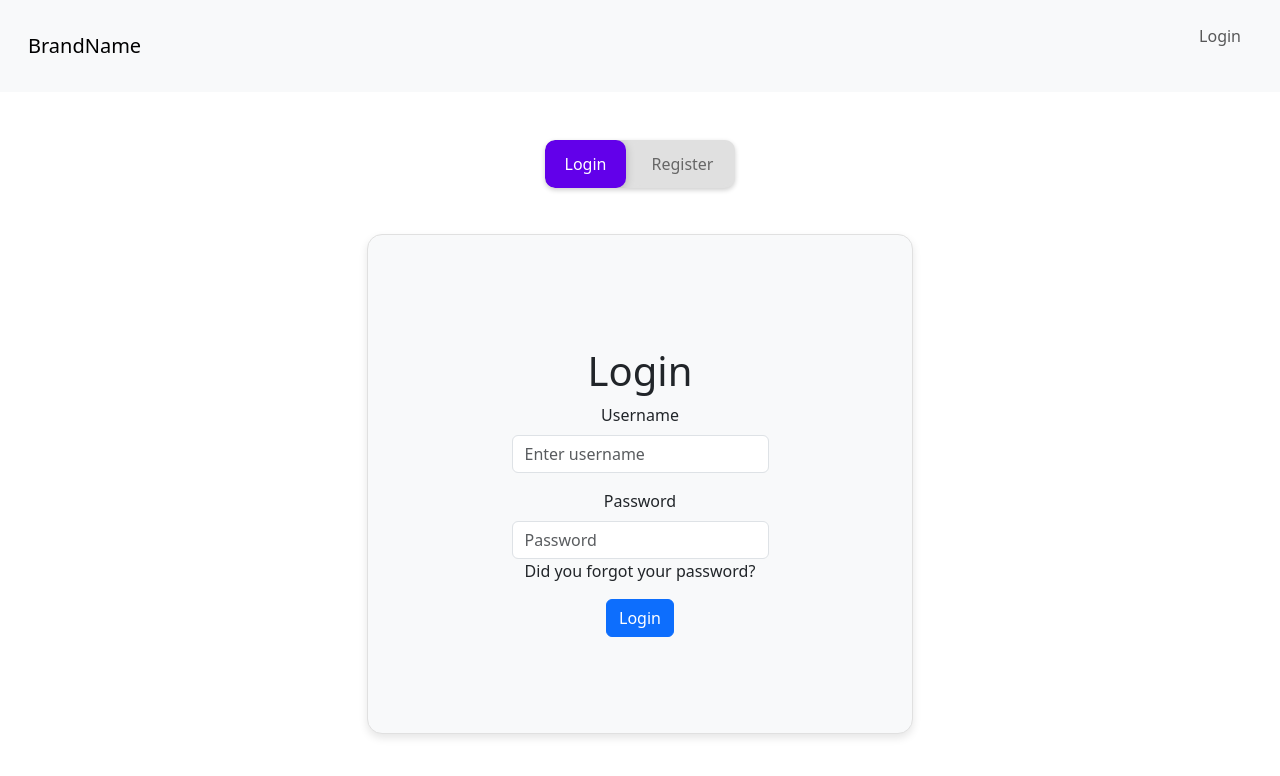
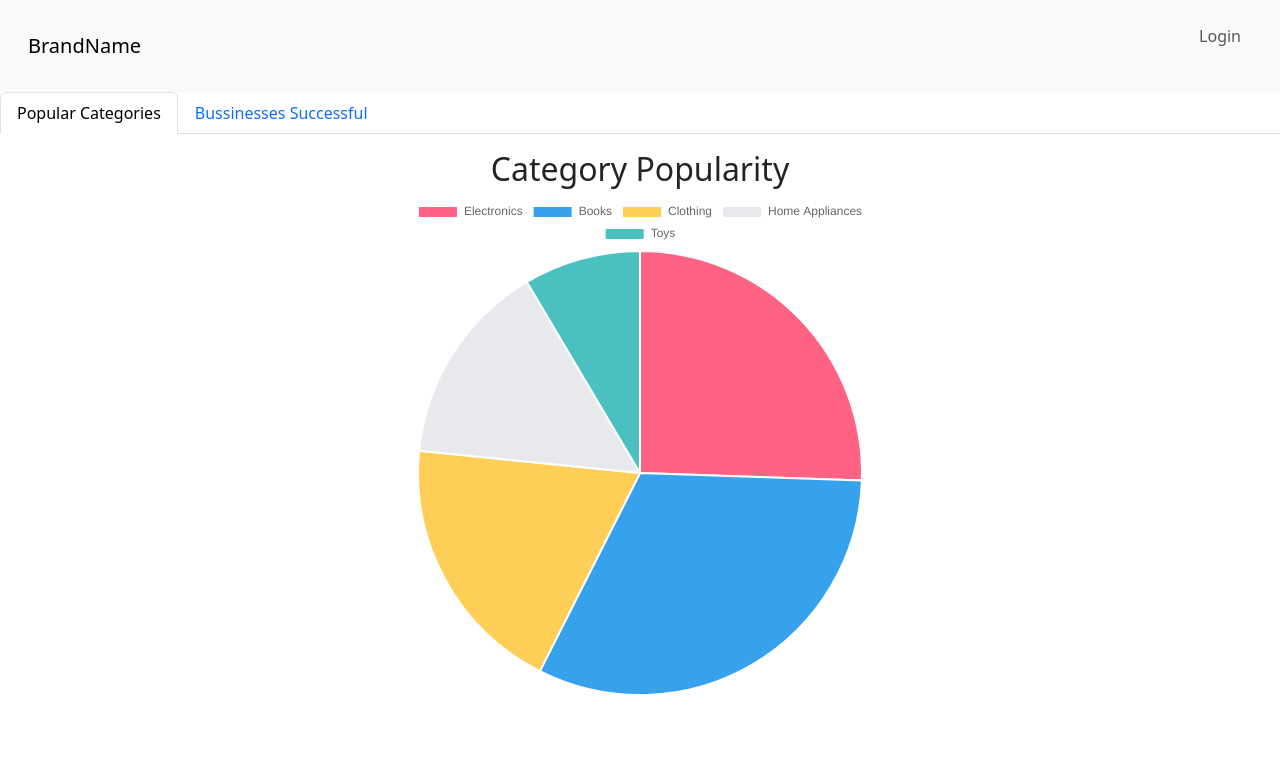
Before and after one commit to TunaSaygin/CS353-Project, a React (Vite) app in the folder frontend/: page /chart in a window 1280 px wide. Shown: the top 776 px of the page. Built offline with nearby package versions, Linux system fonts and the light colour scheme.

Commit message:
make reportun gerekli kısmı bittiiiii

```diff
--- a/frontend/package.json
+++ b/frontend/package.json
@@ -11,8 +11,10 @@
   },
   "dependencies": {
     "bootstrap": "^5.3.3",
+    "chart.js": "^4.4.2",
     "react": "^18.2.0",
     "react-bootstrap": "^2.10.2",
+    "react-chartjs-2": "^5.2.0",
     "react-dom": "^18.2.0"
   },
   "devDependencies": {
--- a/frontend/src/App.jsx
+++ b/frontend/src/App.jsx
@@ -9,6 +9,7 @@ import BussinessHome from './pages/Bussiness_Home'
 import AdminPage from './pages/AdminPage'
 import { AuthProvider, useAuth } from './context/authcontext'
 import Profile from './pages/Profile'
+import Dashboard from './components/graph'
 
 
 
@@ -34,6 +35,7 @@ function App() {
       <Routes>
         <Route path="/home_cust" element={<CustomerHome />} />
         <Route path="/login" element={<LoginForm />} />
+        <Route path="/chart" element={<Dashboard />} />
         <Route path='/not_found' element={<NotFoundPage/>}/>
         <Route path='/admin_page' element={<PrivateRoute><AdminPage/></PrivateRoute>}/>
         <Route path='/profile' element={<PrivateRoute><Profile/></PrivateRoute>} />
--- /dev/null
+++ b/frontend/src/components/graph.jsx
@@ -0,0 +1,87 @@
+import React, { useState } from 'react';
+import { Pie, Bar } from 'react-chartjs-2';
+import 'chart.js/auto';
+import { Nav } from 'react-bootstrap';
+const CategoryPopularityChart = () => {
+  const data = {
+    labels: ['Electronics', 'Books', 'Clothing', 'Home Appliances', 'Toys'],
+    datasets: [
+      {
+        label: 'Category Popularity',
+        data: [120, 150, 90, 70, 40], // Mock popularity data
+        backgroundColor: [
+          '#FF6384',
+          '#36A2EB',
+          '#FFCE56',
+          '#E7E9ED',
+          '#4BC0C0',
+        ],
+        hoverOffset: 4,
+      },
+    ],
+  };
+
+  return <Pie data={data} />;
+};
+
+const BusinessSalesChart = () => {
+  const data = {
+    labels: ['Business A', 'Business B', 'Business C'],
+    datasets: [
+      {
+        label: 'Sales',
+        data: [300, 250, 400], // Mock sales data
+        backgroundColor: [
+          'rgba(255, 99, 132, 0.2)',
+          'rgba(54, 162, 235, 0.2)',
+          'rgba(255, 206, 86, 0.2)',
+        ],
+        borderColor: [
+          'rgba(255,99,132,1)',
+          'rgba(54, 162, 235, 1)',
+          'rgba(255, 206, 86, 1)',
+        ],
+        borderWidth: 1,
+      },
+    ],
+  };
+
+  const options = {
+    scales: {
+      y: {
+        beginAtZero: true,
+      },
+    },
+  };
+
+  return <Bar data={data} options={options} />;
+};
+const Dashboard = () => {
+const [activeTab,setActiveTab] = useState("category_chart");
+const chartStyle = {
+    width: '500px', // or whatever width you prefer
+    // height: '50%', // or whatever height you prefer
+    margin: 'auto' // this centers the chart in the div
+  };
+  return (
+    <div>
+        <Nav variant="tabs" activeKey={activeTab} onSelect={setActiveTab} className="mb-3">
+            <Nav.Item>
+                <Nav.Link eventKey="category_chart">Popular Categories</Nav.Link>
+            </Nav.Item>
+            <Nav.Item>
+                <Nav.Link eventKey="business_chart">Bussinesses Successful</Nav.Link>
+            </Nav.Item>
+        </Nav>
+      {activeTab == "category_chart"?<div style={chartStyle}>
+        <h2>Category Popularity</h2>
+        <CategoryPopularityChart />
+      </div>:<div style={chartStyle}>
+        <h2>Business Sales</h2>
+        <BusinessSalesChart />
+      </div>}
+    </div>
+  );
+};
+
+export default Dashboard;
--- a/frontend/src/components/navbar/navbar.jsx
+++ b/frontend/src/components/navbar/navbar.jsx
@@ -29,7 +29,7 @@ export default function Navbar() {
           <span className="navbar-toggler-icon"></span>
         </button>
         <div className="collapse navbar-collapse justify-content-end gap-3" id="navbarNav">
-          <ul className="navbar-nav gap-3">
+          <ul className="navbar-nav gap-3 align-items-center">
             {isLoggedIn ? (
               <>
                 <li className="nav-item px-2">
@@ -45,6 +45,9 @@ export default function Navbar() {
                       {/* Add more notifications here */}
                     </Dropdown.Menu>
                   </Dropdown>
+                </li>
+                <li className='nav-item px-2'>
+                  <Nav.Link href="/#" className='my-auto'>Add Balance</Nav.Link>
                 </li>
                 <li className="nav-item">
                   <Dropdown>
```
Also changed, not shown: 1 other file (tests, documents, lock files or other folders).
